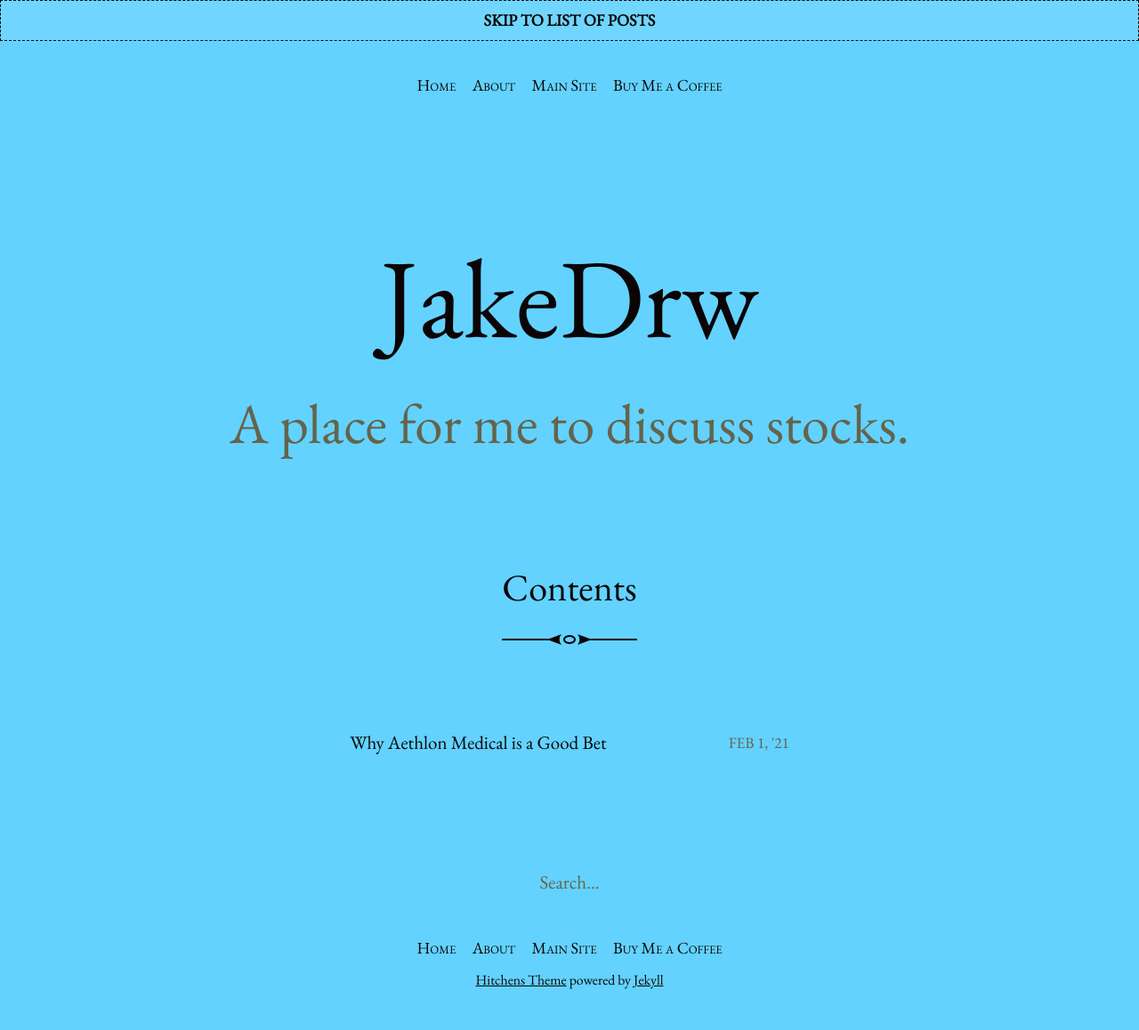
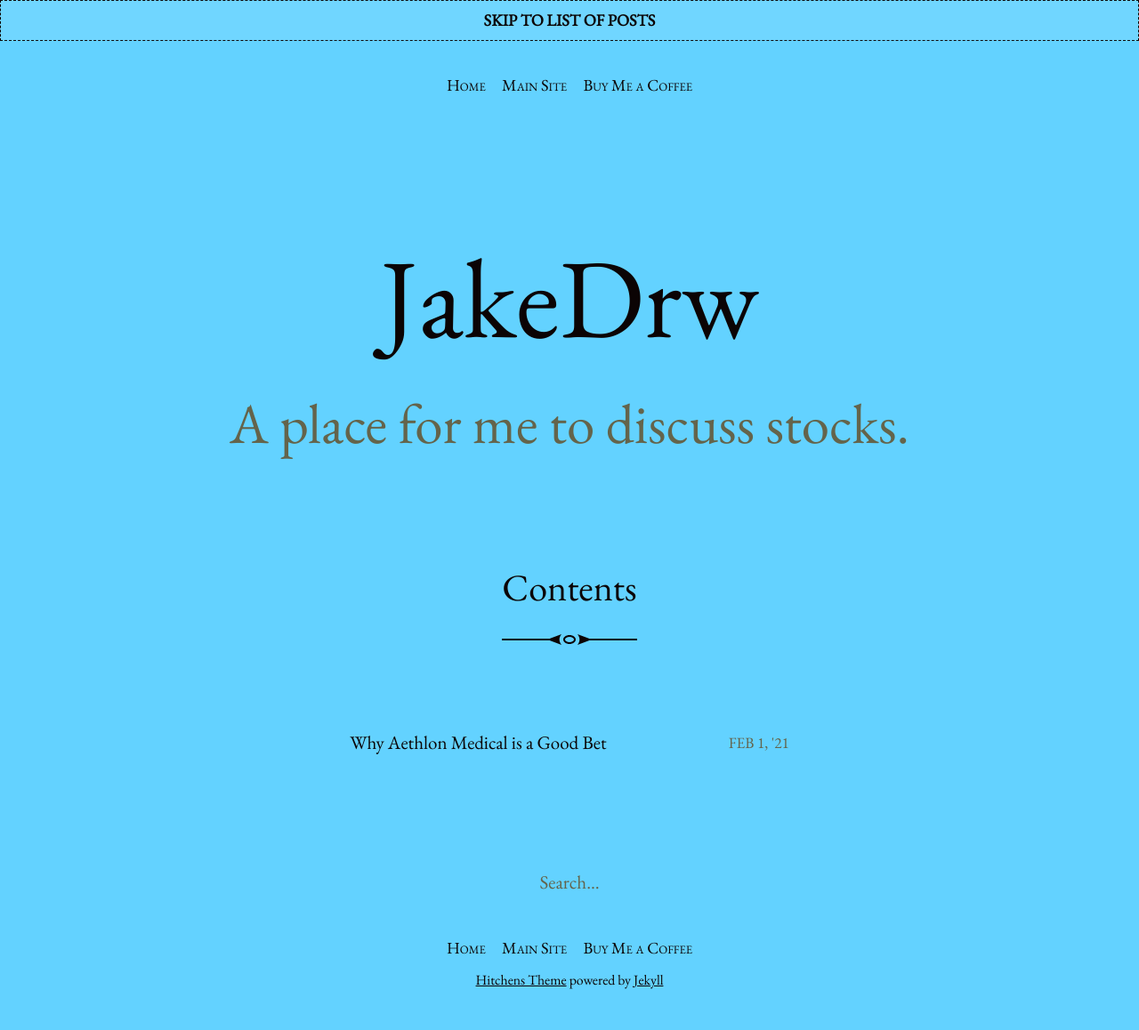
Before and after one commit to jakedrew/blog, a Jekyll site: the page built from index.html, in a window 1280 px wide. Shown: the whole page at 89% size. Built offline with Jekyll 4.4.1, drawn with Linux system fonts in a browser that asks for light colours; the list of posts is cut into pages by our own code.

Commit message:
Update menu.yml

```diff
--- a/_data/menu.yml
+++ b/_data/menu.yml
@@ -1,6 +1,3 @@
-- title: About
-  url: /about.html
-
 - title: Main Site
   url: https://jakedrw.com
 
```
